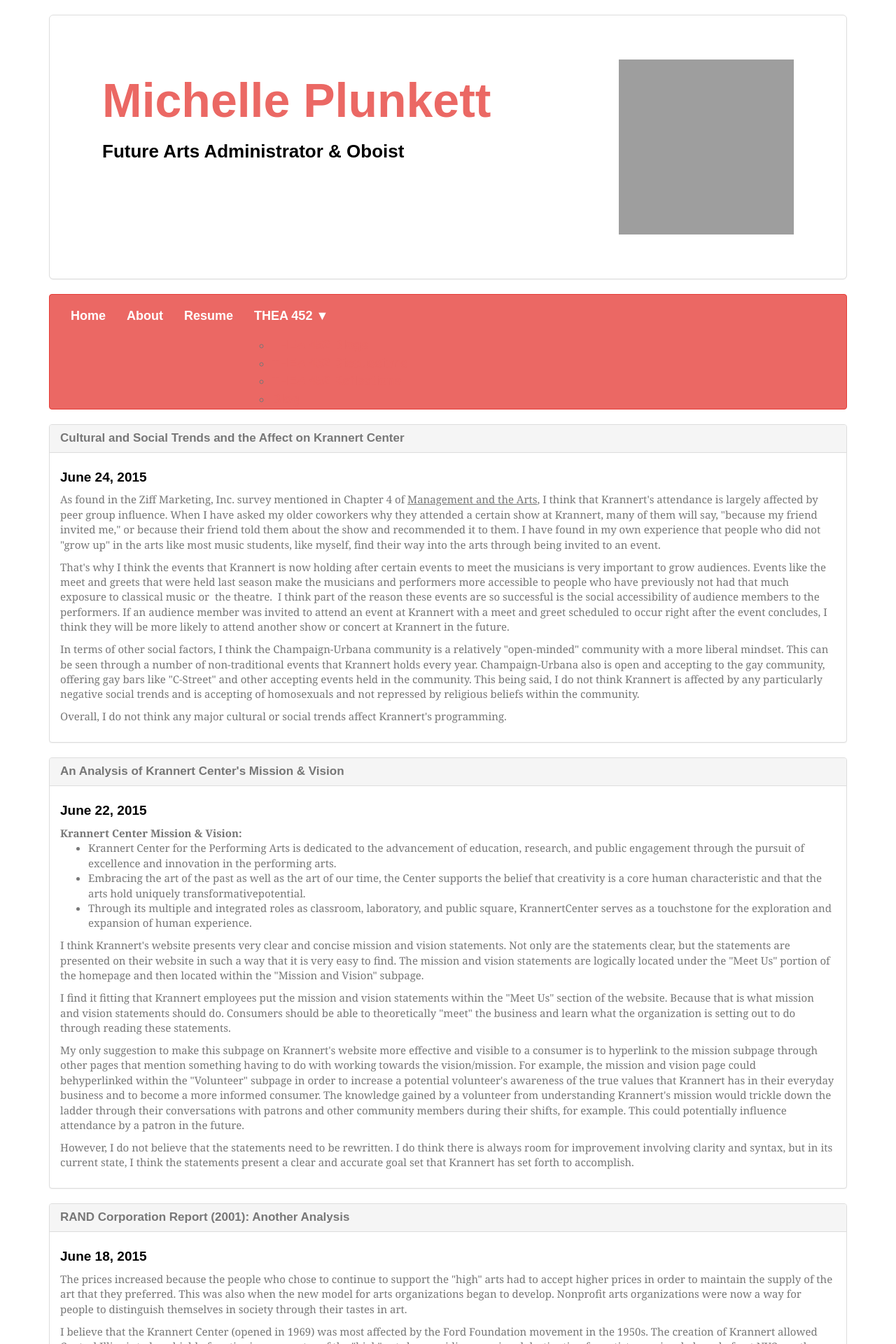
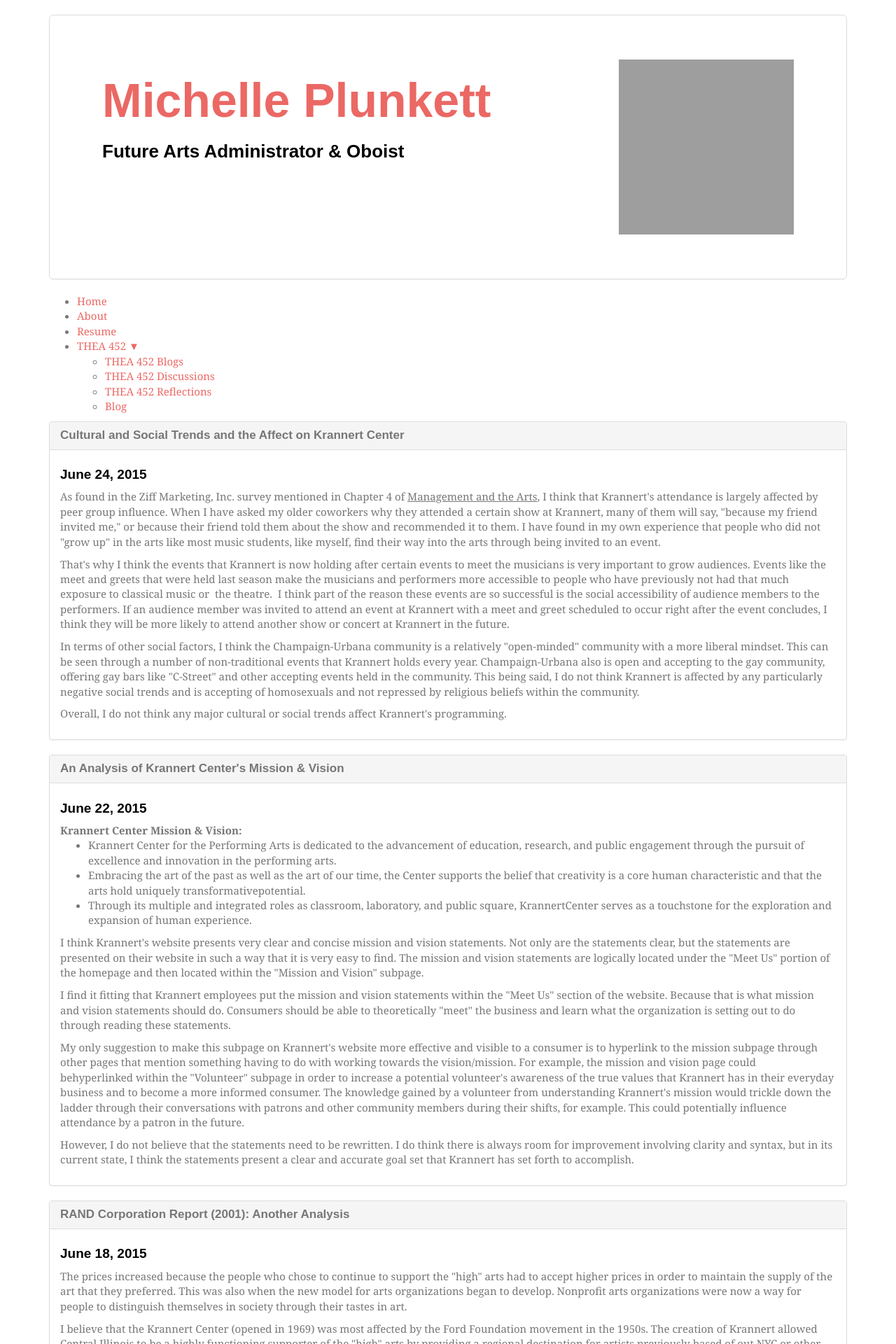
Before and after one commit to michelleplunkett/michelleplunkett.github.io, a Jekyll site: the page built from index.html, in a window 1280 px wide. Shown: the top 1920 px of the page at 70% size. Built offline with Jekyll 4.4.1, drawn with Linux system fonts in a browser that asks for light colours; nearby versions of some CDN libraries; some web fonts are replaced; Markdown is read by kramdown in place of the engine named in the settings; grey boxes are pictures that could not be loaded.

Commit message:
Update navigation.html

```diff
--- a/_includes/navigation.html
+++ b/_includes/navigation.html
@@ -1,13 +1,6 @@
-<div class="navbar navbar-inverse">
-  <div class="navbar-header">
-    <button type="button" class="navbar-toggle" data-toggle="collapse" data-target=".navbar-responsive-collapse">
-      <span class="icon-bar"></span>
-      <span class="icon-bar"></span>
-      <span class="icon-bar"></span>
-    </button>
-  </div>
-  <div class="navbar-collapse collapse navbar-responsive-collapse">
-    <ul class="nav navbar-nav">
+<div class="menu-wrap">
+  <nav class="menu">
+    <ul class="clearfix">
       <li {% if page.title == 'Home' %} class="active" {% endif %} >
         <a href="/">Home</a>
       </li>
@@ -28,5 +21,5 @@
       </li>
       </li>
     </ul>
-  </div>
+  </nav>
 </div>
```
